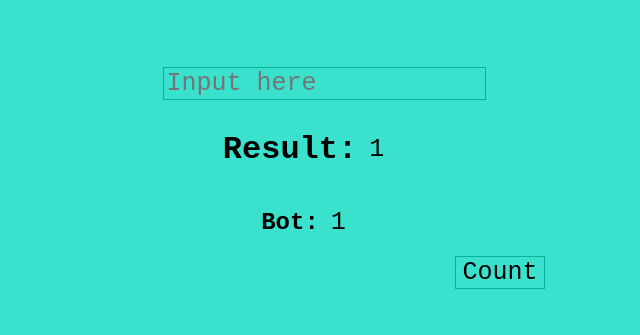
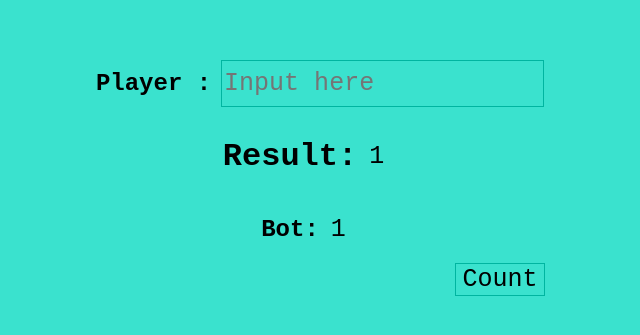
Before and after one commit to SaulReznik/TheGamePureJS, a plain HTML site: page index.html in a window 1280 px wide. Shown: the part 227-562 px from the top of the page, without its empty margins (315-955 px from the left). Drawn offline with Linux system fonts and the light colour scheme.

Commit message:
Ready for now!

```diff
--- a/index.html
+++ b/index.html
@@ -6,7 +6,10 @@
   </head>
   <body>
     <div class="mainConteiner">
+      <div id="playerInputContainer">
+        <h2>Player :</h2>
         <input id="player" type="text" placeholder="Input here" onfocus="this.value = ''" >
+      </div>
       <div class="myInputsContainers">
         <h1>Result:</h1>
         <input class="myInputs" id="result"  type="text" value="1" readonly>
@@ -19,11 +22,9 @@
     </div>
     <script type="text/javascript">
 
-
     let clicks = 0;
     let result = 1;
 
-    //showresult-ov klikery hashvuma u xaxacoxi u bot ardyunqnery gumarum enq irar
     function showresult() {
         if (player.value >= 1 && player.value <= 10) {
 
@@ -36,14 +37,13 @@
       };
 
       clickCount();
-      //arajin kliki jamanak uxaki player-y u bot-y gumaruma irar,2rdic sksac arden resultnela gumarum
+      //In first click showResult() just add to result the value of bot and player
+      //After that it adds the result too
       if (clicks <= 1) {
         result = player + bot + 1;
       } else if (clicks > 1) {
         result = result + player + bot;
       }
-
-
 
     if (result >= 100) {
         alert('And Bot says ' + bot + ' You Lose');
@@ -58,11 +58,9 @@
         alert(false);
       }
     };
-      //bot-um taqnvaca es xaxi gaxtniqy ;)
+
       function winningStrategy () {
-
         bot.value = 11 - player.value
-
       }
     </script>
   </body>
--- a/style.css
+++ b/style.css
@@ -21,6 +21,11 @@ input {
   border: solid #00B5A0 1px;
 }
 
+#playerInputContainer {
+  display: flex;
+  flex-direction: row;
+}
+
 .myInputsContainers {
   display: flex;
   flex-direction: row;
```
Lines whose indentation alone changed are shown as unchanged.
